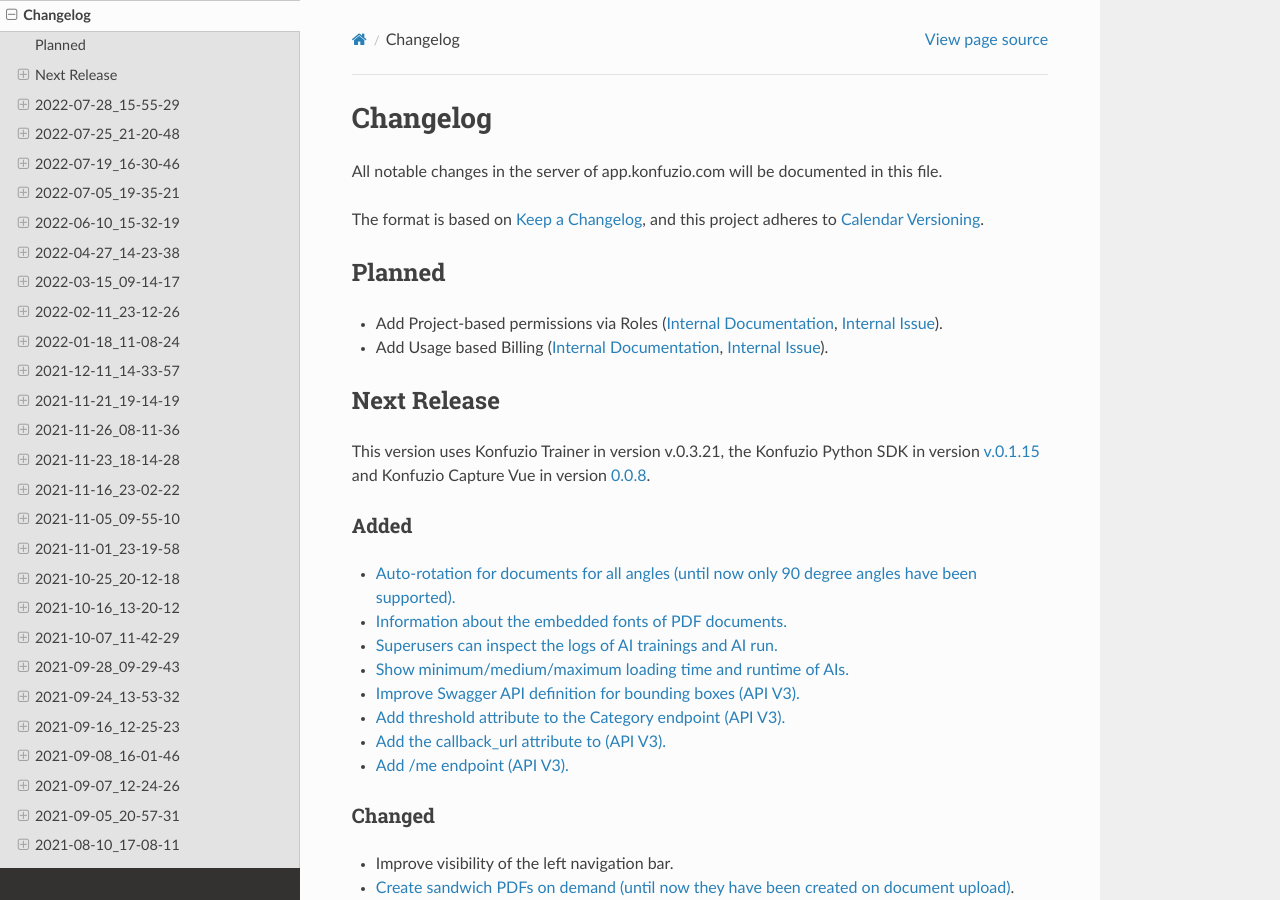
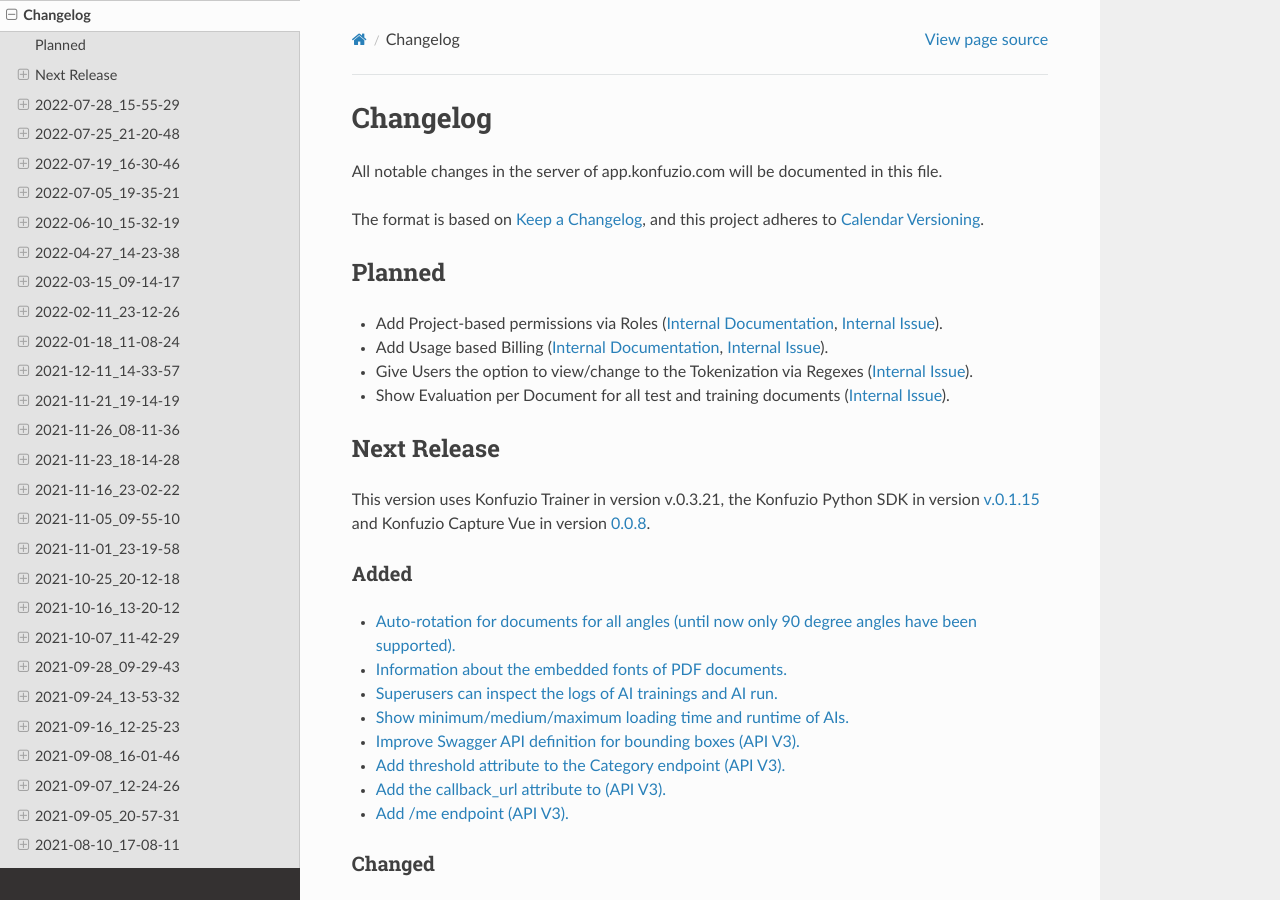
Before and after one commit to konfuzio-ai/konfuzio-sdk, a Sphinx documentation site: the page built from docs/web/changelog_app.md, in a window 1280 px wide and 900 px high. Built offline with Sphinx 7.4.7 and the Read the Docs theme 2.0.0, drawn with Linux system fonts in a browser that asks for light colours.

Commit message:
Update changelog_app.md

```diff
--- a/docs/web/changelog_app.md
+++ b/docs/web/changelog_app.md
@@ -14,6 +14,8 @@
 
 - Add Project-based permissions via Roles ([Internal Documentation](https://gitlab.com/konfuzio/manual/-/merge_requests/21/diffs), [Internal Issue](https://gitlab.com/konfuzio/objectives/-/issues/7364)).
 - Add Usage based Billing ([Internal Documentation](https://gitlab.com/konfuzio/manual/-/merge_requests/23/diffs), [Internal Issue](https://gitlab.com/konfuzio/objectives/-/issues/8235)).
+- Give Users the option to view/change to the Tokenization via Regexes ([Internal Issue](https://gitlab.com/konfuzio/objectives/-/issues/9271)).
+- Show Evaluation per Document for all test and training documents ([Internal Issue](https://gitlab.com/konfuzio/objectives/-/issues/9242)).
 
 ## Next Release
 
```
